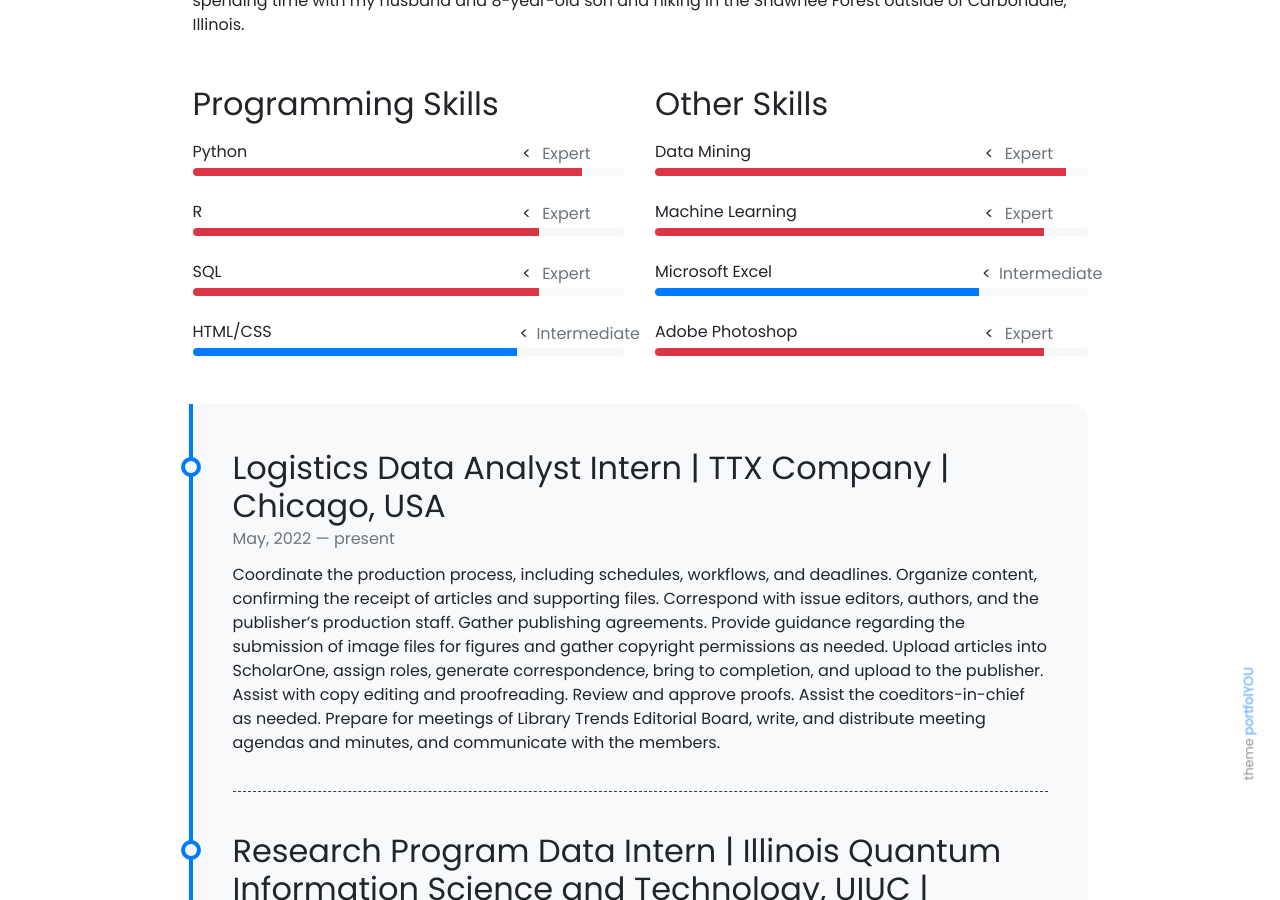
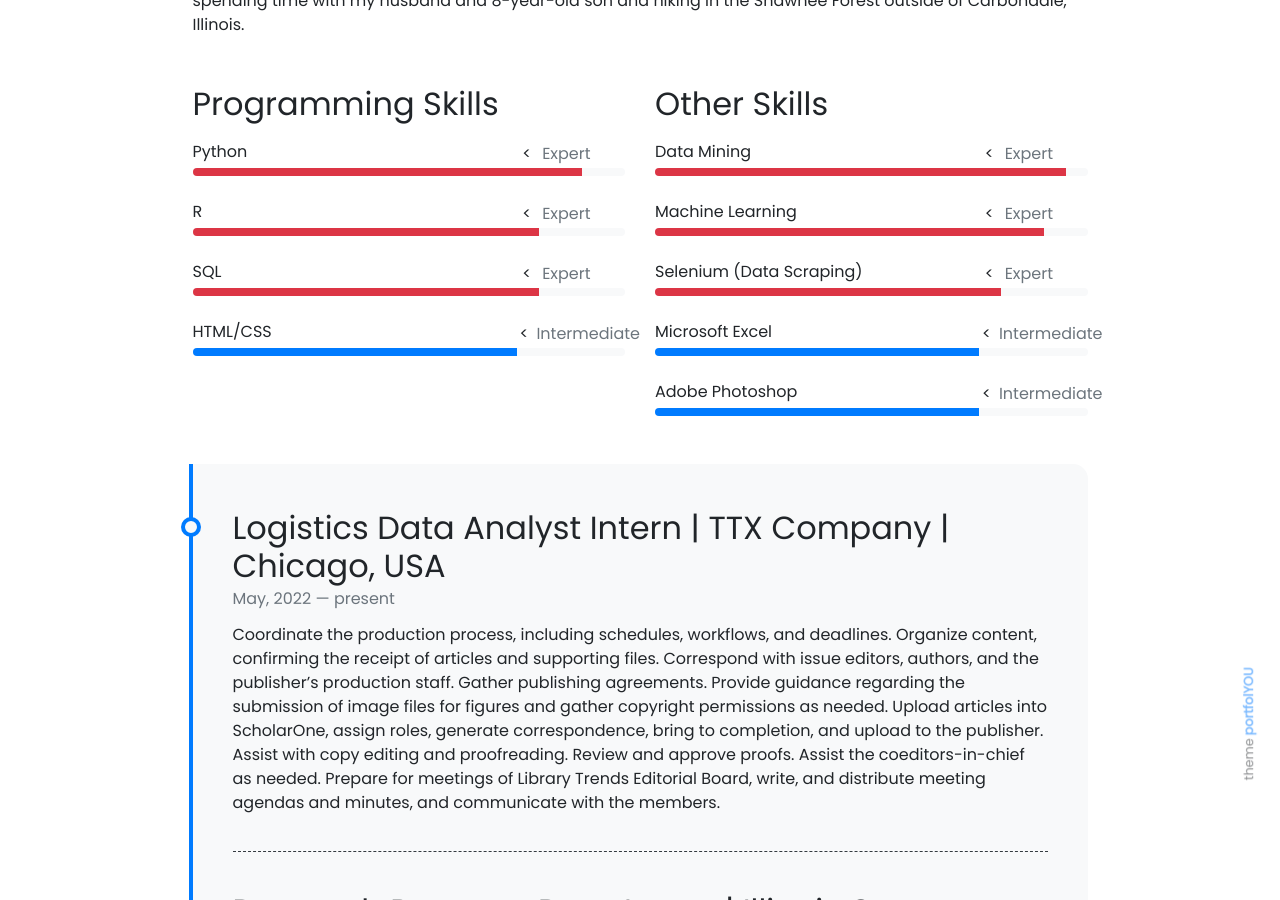
Before and after one commit to akshant10/akshant10.github.io, a Jekyll site: the page built from pages/about.md, in a window 1280 px wide and 900 px high, scrolled down 341 px. Built offline with Jekyll 4.4.1, drawn with Linux system fonts in a browser that asks for light colours; nearby versions of some CDN libraries.

Commit message:
Update other-skills.yml

```diff
--- a/_data/other-skills.yml
+++ b/_data/other-skills.yml
@@ -8,14 +8,19 @@
   level: Expert
   color: danger
 
+- name: Selenium (Data Scraping)
+  percentage: 80
+  level: Expert
+  color: danger
+
 - name: Microsoft Excel
   percentage: 75
   level: Intermediate
   color: Secondary
 
 - name: Adobe Photoshop
-  percentage: 90
-  level: Expert
-  color: danger
+  percentage: 75
+  level: Intermediate
+  color: Secondary
 
  #info, success
```
